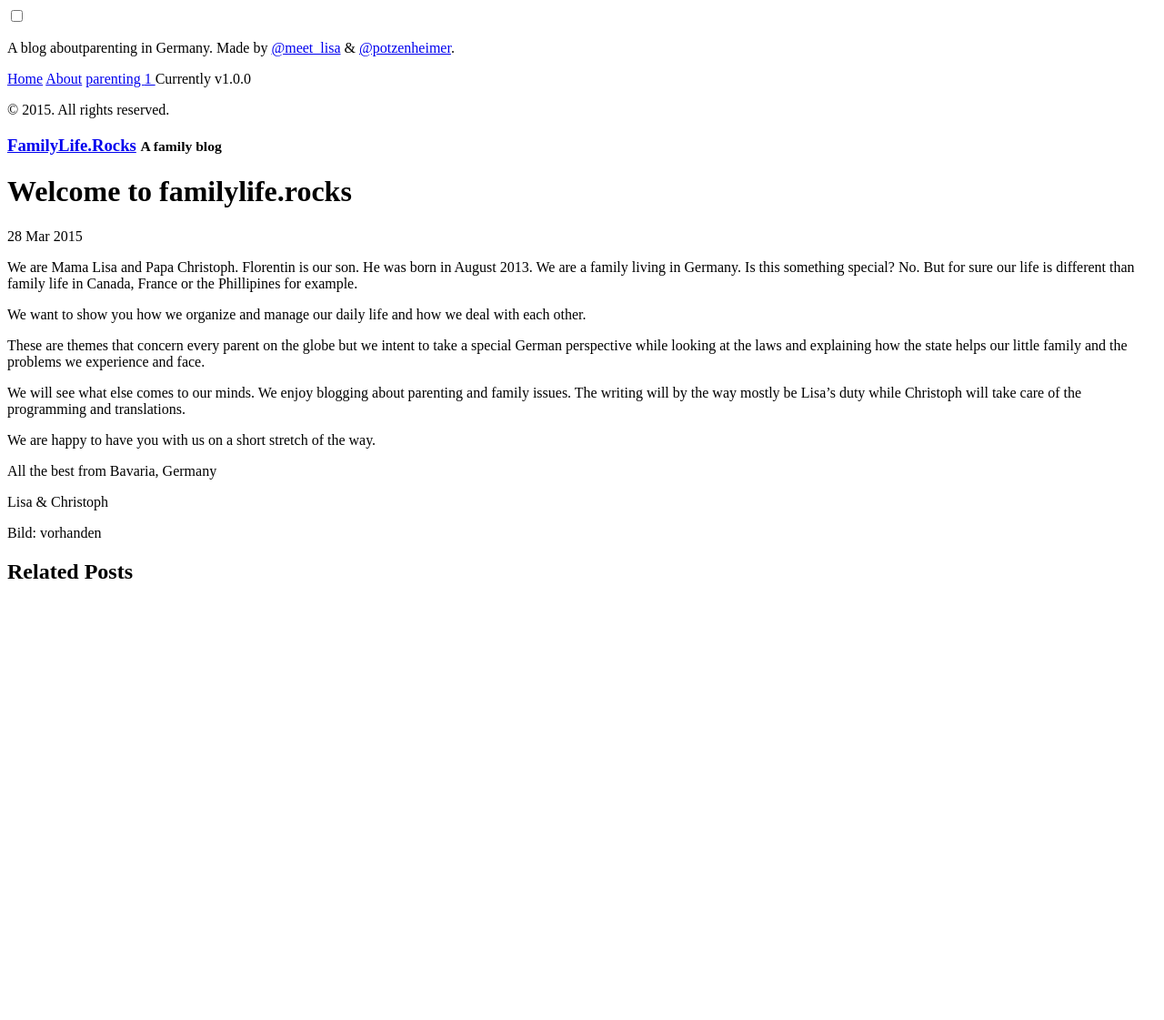
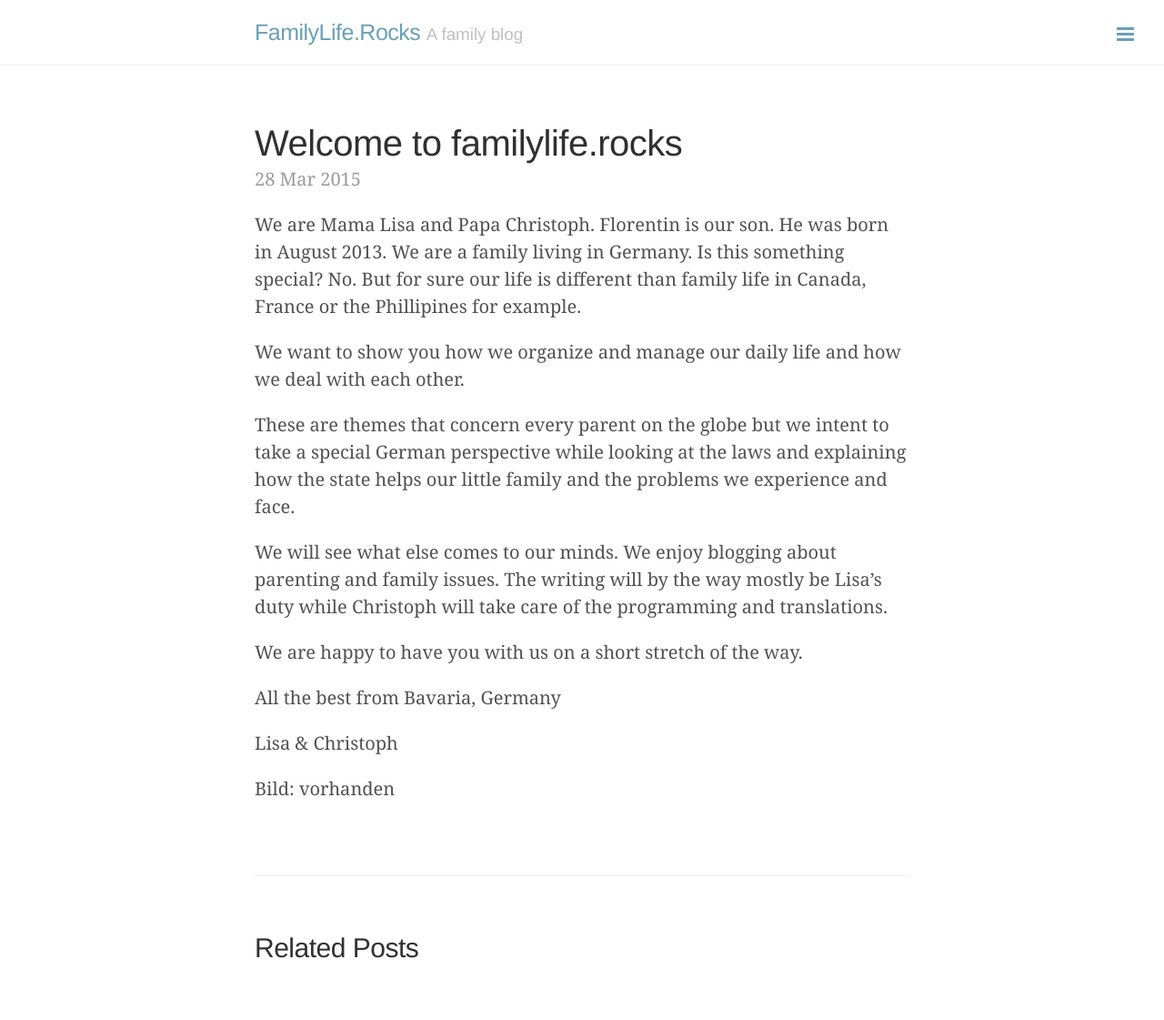
Before and after one commit to meetlisa/familyliferocks, a Jekyll site: the page built from _posts/2015-03-28-introducing-family-life-rocks.md, in a window 1280 px wide. Shown: the whole page at 91% size. Built offline with Jekyll 4.4.1, drawn with Linux system fonts in a browser that asks for light colours; Markdown is read by kramdown in place of the engine named in the settings; before the commit the page ends 900 px from its top, so only the background shows below that.

Commit message:
Cleanup and fix base url

```diff
--- a/_config.yml
+++ b/_config.yml
@@ -11,7 +11,7 @@
 tagline:             'A family blog'
 description:         'A blog aboutparenting in Germany. Made by <a href="https://twitter.com/meet_lisa" target="_blank">@meet_lisa</a> & <a href="https://twitter.com/potzenheimer" target="_blank">@potzenheimer</a>.'
 url:                 http://familylife.rocks
-baseurl:             ../
+baseurl:             /
 paginate:            5
 
 # About/contact
--- a/_includes/sidebar.html
+++ b/_includes/sidebar.html
@@ -26,7 +26,7 @@
     {% endfor %}
 
     {% for category in site.categories %}
-      <a class="sidebar-nav-item" href="{{ site.baseurl }}/category/{{ category | last }}">
+      <a class="sidebar-nav-item" href="{{ site.baseurl }}/category/{{ category | first }}">
         {{ category | first }}
         <span class="badge">
           {{ category | last | size }}
```
